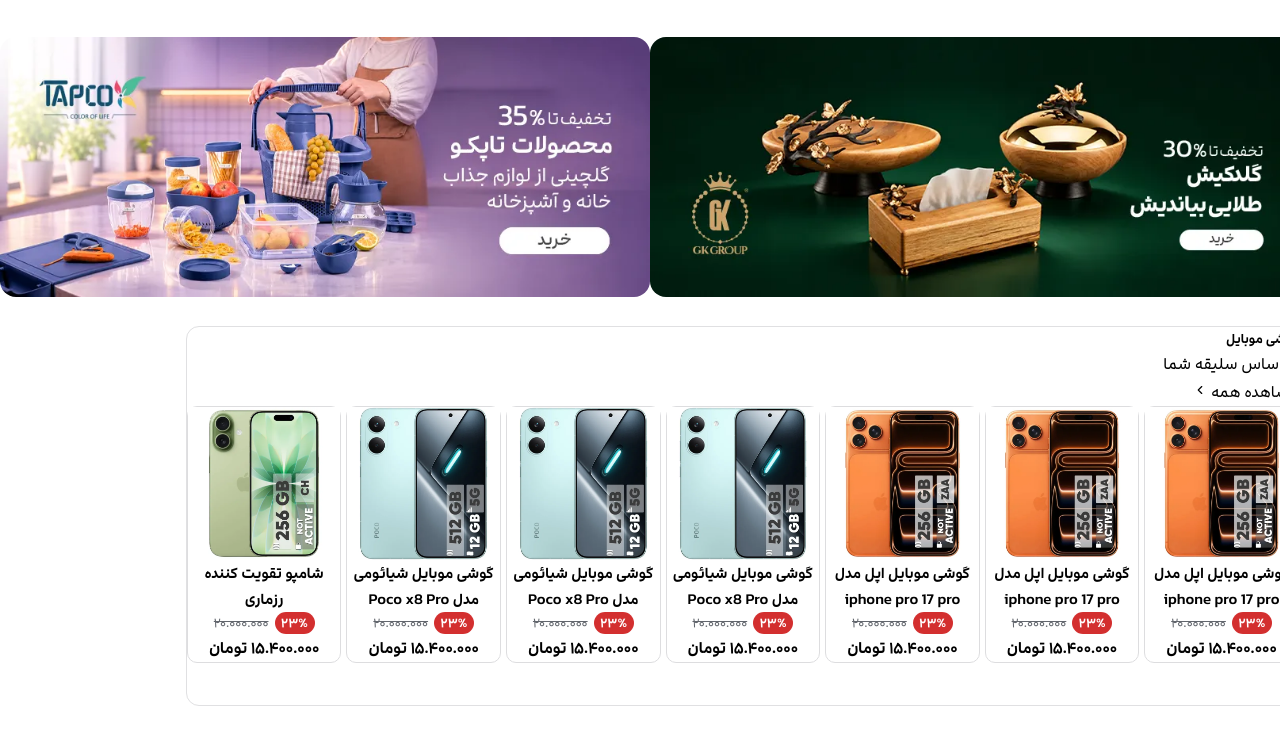
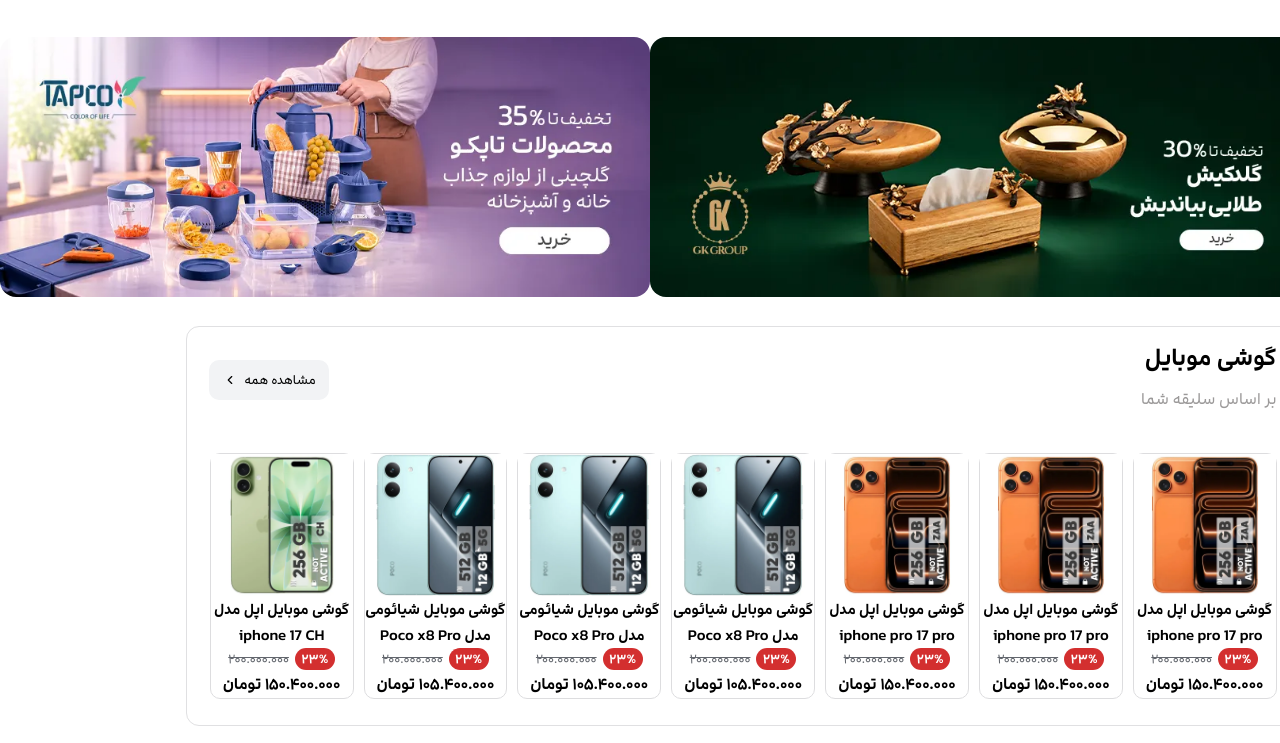
Before and after one commit to hyas-dot/Digikala, a website: page Index.html in a window 1280 px wide. Shown: the part 2732-3475 px from the top of the page. Drawn offline with Linux system fonts and the light colour scheme.

Commit message:
phone scroll done

```diff
--- a/Css/phonescroll.css
+++ b/Css/phonescroll.css
@@ -15,7 +15,46 @@
     margin-top: 20px;
     border: 1px solid #e0e0e2;
     border-radius: 13px;
-    height: 380px;
+    height: 400px;
+  }
+  .core {
+    width: 96%;
+    margin: 10px auto;
+    .topscroll {
+      display: flex;
+      justify-content: space-between;
+      align-items: center;
+      .phonetitle {
+        h4 {
+          font-size: 24px;
+        }
+        p {
+          margin-top: 7px;
+          font-size: 16px;
+          color: rgb(155, 153, 153);
+        }
+      }
+      .view {
+        display: flex;
+        justify-content: center;
+        align-items: center;
+        background-color: #f2f3f5;
+        width: 120px;
+        height: 40px;
+        border-radius: 10px;
+        gap: 7px;
+
+        margin-top: 10px;
+        a {
+          text-decoration: none;
+          color: black;
+          font-size: 13px;
+        }
+      }
+    }
+    .bottomscroll {
+      margin-top: 40px;
+    }
   }
 }
 .phoneSwiper {
--- a/Index.html
+++ b/Index.html
@@ -1103,13 +1103,14 @@
         </div>
       </div>
       <div class="phonescroll">
+        <div class="core">
           <div class="topscroll">
             <div class="phonetitle">
-            <h5>گوشی موبایل</h5>
+              <h4>گوشی موبایل</h4>
               <p>بر اساس سلیقه شما</p>
             </div>
             <div class="view">
-            <a>مشاهده همه</a>
+              <a href="">مشاهده همه</a>
               <svg
                 xmlns="http://www.w3.org/2000/svg"
                 width="14"
@@ -1135,10 +1136,10 @@
                   </div>
                   <h5>گوشی موبایل اپل مدل iphone pro 17 pro</h5>
                   <div class="priceContainer">
-                  <div class="price1">۲۰.۰۰۰.۰۰۰</div>
+                    <div class="price1">۲۰۰.۰۰۰.۰۰۰</div>
                     <div class="percent">۲۳%</div>
                   </div>
-                <div class="price2">۱۵.۴۰۰.۰۰۰ تومان</div>
+                  <div class="price2">۱۵۰.۴۰۰.۰۰۰ تومان</div>
                 </div>
                 <div class="swiper-slide">
                   <div class="img">
@@ -1146,10 +1147,10 @@
                   </div>
                   <h5>گوشی موبایل اپل مدل iphone pro 17 pro</h5>
                   <div class="priceContainer">
-                  <div class="price1">۲۰.۰۰۰.۰۰۰</div>
+                    <div class="price1">۲۰۰.۰۰۰.۰۰۰</div>
                     <div class="percent">۲۳%</div>
                   </div>
-                <div class="price2">۱۵.۴۰۰.۰۰۰ تومان</div>
+                  <div class="price2">۱۵۰.۴۰۰.۰۰۰ تومان</div>
                 </div>
                 <div class="swiper-slide">
                   <div class="img">
@@ -1157,10 +1158,10 @@
                   </div>
                   <h5>گوشی موبایل اپل مدل iphone pro 17 pro</h5>
                   <div class="priceContainer">
-                  <div class="price1">۲۰.۰۰۰.۰۰۰</div>
+                    <div class="price1">۲۰۰.۰۰۰.۰۰۰</div>
                     <div class="percent">۲۳%</div>
                   </div>
-                <div class="price2">۱۵.۴۰۰.۰۰۰ تومان</div>
+                  <div class="price2">۱۵۰.۴۰۰.۰۰۰ تومان</div>
                 </div>
                 <div class="swiper-slide">
                   <div class="img">
@@ -1168,10 +1169,10 @@
                   </div>
                   <h5>گوشی موبایل شیائومی مدل Poco x8 Pro</h5>
                   <div class="priceContainer">
-                  <div class="price1">۲۰.۰۰۰.۰۰۰</div>
+                    <div class="price1">۲۰۰.۰۰۰.۰۰۰</div>
                     <div class="percent">۲۳%</div>
                   </div>
-                <div class="price2">۱۵.۴۰۰.۰۰۰ تومان</div>
+                  <div class="price2">۱۰۵.۴۰۰.۰۰۰ تومان</div>
                 </div>
                 <div class="swiper-slide">
                   <div class="img">
@@ -1179,10 +1180,10 @@
                   </div>
                   <h5>گوشی موبایل شیائومی مدل Poco x8 Pro</h5>
                   <div class="priceContainer">
-                  <div class="price1">۲۰.۰۰۰.۰۰۰</div>
+                    <div class="price1">۲۰۰.۰۰۰.۰۰۰</div>
                     <div class="percent">۲۳%</div>
                   </div>
-                <div class="price2">۱۵.۴۰۰.۰۰۰ تومان</div>
+                  <div class="price2">۱۰۵.۴۰۰.۰۰۰ تومان</div>
                 </div>
                 <div class="swiper-slide">
                   <div class="img">
@@ -1190,38 +1191,49 @@
                   </div>
                   <h5>گوشی موبایل شیائومی مدل Poco x8 Pro</h5>
                   <div class="priceContainer">
-                  <div class="price1">۲۰.۰۰۰.۰۰۰</div>
+                    <div class="price1">۲۰۰.۰۰۰.۰۰۰</div>
                     <div class="percent">۲۳%</div>
                   </div>
-                <div class="price2">۱۵.۴۰۰.۰۰۰ تومان</div>
+                  <div class="price2">۱۰۵.۴۰۰.۰۰۰ تومان</div>
                 </div>
                 <div class="swiper-slide">
                   <div class="img">
                     <img src="/public/img/phone3.webp" alt="" />
                   </div>
-                <h5>شامپو تقویت کننده رزماری</h5>
+                  <h5>گوشی موبایل اپل مدل iphone 17 CH</h5>
                   <div class="priceContainer">
-                  <div class="price1">۲۰.۰۰۰.۰۰۰</div>
+                    <div class="price1">۲۰۰.۰۰۰.۰۰۰</div>
                     <div class="percent">۲۳%</div>
                   </div>
-                <div class="price2">۱۵.۴۰۰.۰۰۰ تومان</div>
+                  <div class="price2">۱۵۰.۴۰۰.۰۰۰ تومان</div>
                 </div>
                 <div class="swiper-slide">
                   <div class="img">
                     <img src="/public/img/phone3.webp" alt="" />
                   </div>
-                <h5>شامپو تقویت کننده رزماری</h5>
+                  <h5>گوشی موبایل اپل مدل iphone 17 CH</h5>
                   <div class="priceContainer">
-                  <div class="price1">۲۰.۰۰۰.۰۰۰</div>
+                    <div class="price1">۲۰۰.۰۰۰.۰۰۰</div>
                     <div class="percent">۲۳%</div>
                   </div>
-                <div class="price2">۱۵.۴۰۰.۰۰۰ تومان</div>
+                  <div class="price2">۱۵۰.۴۰۰.۰۰۰ تومان</div>
                 </div>
                 <div class="swiper-slide">
                   <div class="img">
                     <img src="/public/img/phone3.webp" alt="" />
                   </div>
-                <h5>شامپو تقویت کننده رزماری</h5>
+                  <h5>گوشی موبایل اپل مدل iphone 17 CH</h5>
+                  <div class="priceContainer">
+                    <div class="price1">۲۰۰.۰۰۰.۰۰۰</div>
+                    <div class="percent">۲۳%</div>
+                  </div>
+                  <div class="price2">۱۵۰.۴۰۰.۰۰۰ تومان</div>
+                </div>
+                <div class="swiper-slide">
+                  <div class="img">
+                    <img src="/public/img/phone4.webp" alt="" />
+                  </div>
+                  <h5>گوشی موبایل سامسونگ Galaxy S25 FE</h5>
                   <div class="priceContainer">
                     <div class="price1">۲۰.۰۰۰.۰۰۰</div>
                     <div class="percent">۲۳%</div>
@@ -1232,7 +1244,7 @@
                   <div class="img">
                     <img src="/public/img/phone4.webp" alt="" />
                   </div>
-                <h5>شامپو تقویت کننده رزماری</h5>
+                  <h5>گوشی موبایل سامسونگ Galaxy S25 FE</h5>
                   <div class="priceContainer">
                     <div class="price1">۲۰.۰۰۰.۰۰۰</div>
                     <div class="percent">۲۳%</div>
@@ -1243,23 +1255,13 @@
                   <div class="img">
                     <img src="/public/img/phone4.webp" alt="" />
                   </div>
-                <h5>شامپو تقویت کننده رزماری</h5>
+                  <h5>گوشی موبایل سامسونگ Galaxy S25 FE</h5>
                   <div class="priceContainer">
                     <div class="price1">۲۰.۰۰۰.۰۰۰</div>
                     <div class="percent">۲۳%</div>
                   </div>
                   <div class="price2">۱۵.۴۰۰.۰۰۰ تومان</div>
                 </div>
-              <div class="swiper-slide">
-                <div class="img">
-                  <img src="/public/img/phone4.webp" alt="" />
-                </div>
-                <h5>شامپو تقویت کننده رزماری</h5>
-                <div class="priceContainer">
-                  <div class="price1">۲۰.۰۰۰.۰۰۰</div>
-                  <div class="percent">۲۳%</div>
-                </div>
-                <div class="price2">۱۵.۴۰۰.۰۰۰ تومان</div>
               </div>
             </div>
           </div>
@@ -1288,7 +1290,7 @@
       });
       var swiper = new Swiper(".phoneSwiper", {
         slidesPerView: 7,
-        spaceBetween: 5,
+        spaceBetween: 10,
         pagination: {
           clickable: true,
         },
```
Lines whose indentation alone changed are shown as unchanged.
